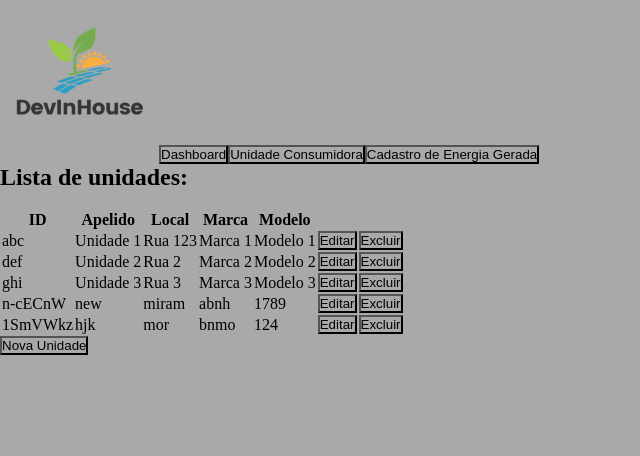
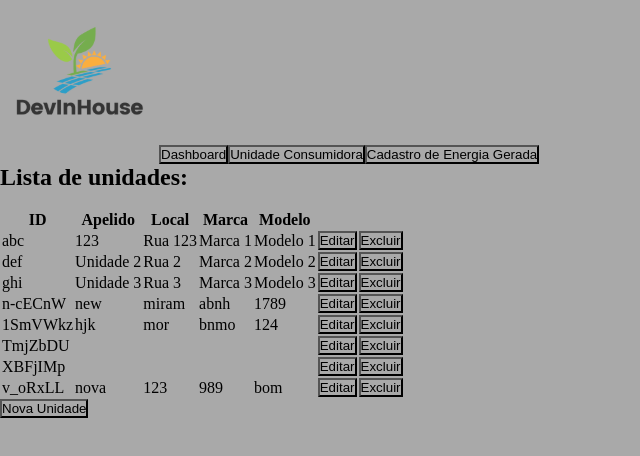
Before and after one commit to vivianeoliveirah/solar-energy, a React (Vite) app: page /unidades in a window 1280 px wide. Shown: the top 456 px of the page, without its empty margins (0-640 px from the left). Built offline with nearby package versions, Linux system fonts and the light colour scheme; data requests are answered from the project's data file.

Commit message:
Edição de unidade

```diff
--- a/database/db.json
+++ b/database/db.json
@@ -2,7 +2,7 @@
   "unidades": [
     {
       "id": "abc",
-      "apelido": "Unidade 1",
+      "apelido": "123",
       "local": "Rua 123",
       "marca": "Marca 1",
       "modelo": "Modelo 1",
@@ -39,6 +39,30 @@
       "modelo": "124",
       "ativa": false,
       "id": "1SmVWkz"
+    },
+    {
+      "apelido": "",
+      "local": "",
+      "marca": "",
+      "modelo": "",
+      "ativa": false,
+      "id": "TmjZbDU"
+    },
+    {
+      "apelido": "",
+      "local": "",
+      "marca": "",
+      "modelo": "",
+      "ativa": false,
+      "id": "XBFjIMp"
+    },
+    {
+      "apelido": "nova",
+      "local": "123",
+      "marca": "989",
+      "modelo": "bom",
+      "ativa": true,
+      "id": "v_oRxLL"
     }
   ]
 }
--- a/src/components/organisms/CadastroUnidades.jsx
+++ b/src/components/organisms/CadastroUnidades.jsx
@@ -1,24 +1,38 @@
 import { useState } from "react";
 import Input from "../atoms/Input";
 
-export default function CadastroUnidades({ setOpenFormulario }) {
-  const [formulario, setFormulario] = useState({
+export default function CadastroUnidades({
+  setOpenFormulario,
+  unidadeSelecionada,
+  setUnidadeSelecionada,
+}) {
+  const estadoInicialVazio = {
     apelido: "",
     local: "",
     marca: "",
     modelo: "",
     ativa: false,
-  });
+  };
+  const [formulario, setFormulario] = useState(
+    unidadeSelecionada || estadoInicialVazio
+  );
 
   const salvarFormulario = (event) => {
     event.preventDefault();
-
-    fetch("http://localhost:3333/unidades", {
-      method: "POST",
-      headers: { "Content-Type": "application/json" },
-      body: JSON.stringify(formulario),
-    });
-
+    if (unidadeSelecionada) {
+      fetch(`http://localhost:3333/unidades/${unidadeSelecionada.id}`, {
+        method: "PUT",
+        headers: { "Content-Type": "application/json" },
+        body: JSON.stringify(formulario),
+      });
+    } else {
+      fetch("http://localhost:3333/unidades", {
+        method: "POST",
+        headers: { "Content-Type": "application/json" },
+        body: JSON.stringify(formulario),
+      });
+    }
+    setUnidadeSelecionada(estadoInicialVazio);
     setOpenFormulario(false);
   };
   return (
--- a/src/components/organisms/ListaUnidades.jsx
+++ b/src/components/organisms/ListaUnidades.jsx
@@ -1,6 +1,9 @@
 import { useState, useEffect } from "react";
 
-export default function ListaUnidades({ setOpenFormulario }) {
+export default function ListaUnidades({
+  setOpenFormulario,
+  setUnidadeSelecionada,
+}) {
   const [unidades, setUnidades] = useState([]);
   function getData() {
     fetch("http://localhost:3333/unidades")
@@ -46,7 +49,14 @@ export default function ListaUnidades({ setOpenFormulario }) {
               <td>{unidade.marca}</td>
               <td>{unidade.modelo}</td>
               <td>
-                <button>Editar</button>
+                <button
+                  onClick={() => {
+                    setUnidadeSelecionada(unidade);
+                    setOpenFormulario(true);
+                  }}
+                >
+                  Editar
+                </button>
               </td>
               <td>
                 <button onClick={() => handleDelete(unidade.id)}>
--- a/src/pages/unidades/Unidades.jsx
+++ b/src/pages/unidades/Unidades.jsx
@@ -5,14 +5,22 @@ import ListaUnidades from "../../components/organisms/ListaUnidades";
 
 export default function Unidades() {
   const [openFormulario, setOpenFormulario] = useState(false);
+  const [unidadeSelecionada, setUnidadeSelecionada] = useState(undefined);
 
   return (
     <div>
       {openFormulario === false && (
-        <ListaUnidades setOpenFormulario={setOpenFormulario} />
+        <ListaUnidades
+          setOpenFormulario={setOpenFormulario}
+          setUnidadeSelecionada={setUnidadeSelecionada}
+        />
       )}
       {openFormulario === true && (
-        <CadastroUnidades setOpenFormulario={setOpenFormulario} />
+        <CadastroUnidades
+          setOpenFormulario={setOpenFormulario}
+          unidadeSelecionada={unidadeSelecionada}
+          setUnidadeSelecionada={setUnidadeSelecionada}
+        />
       )}
     </div>
   );
```
